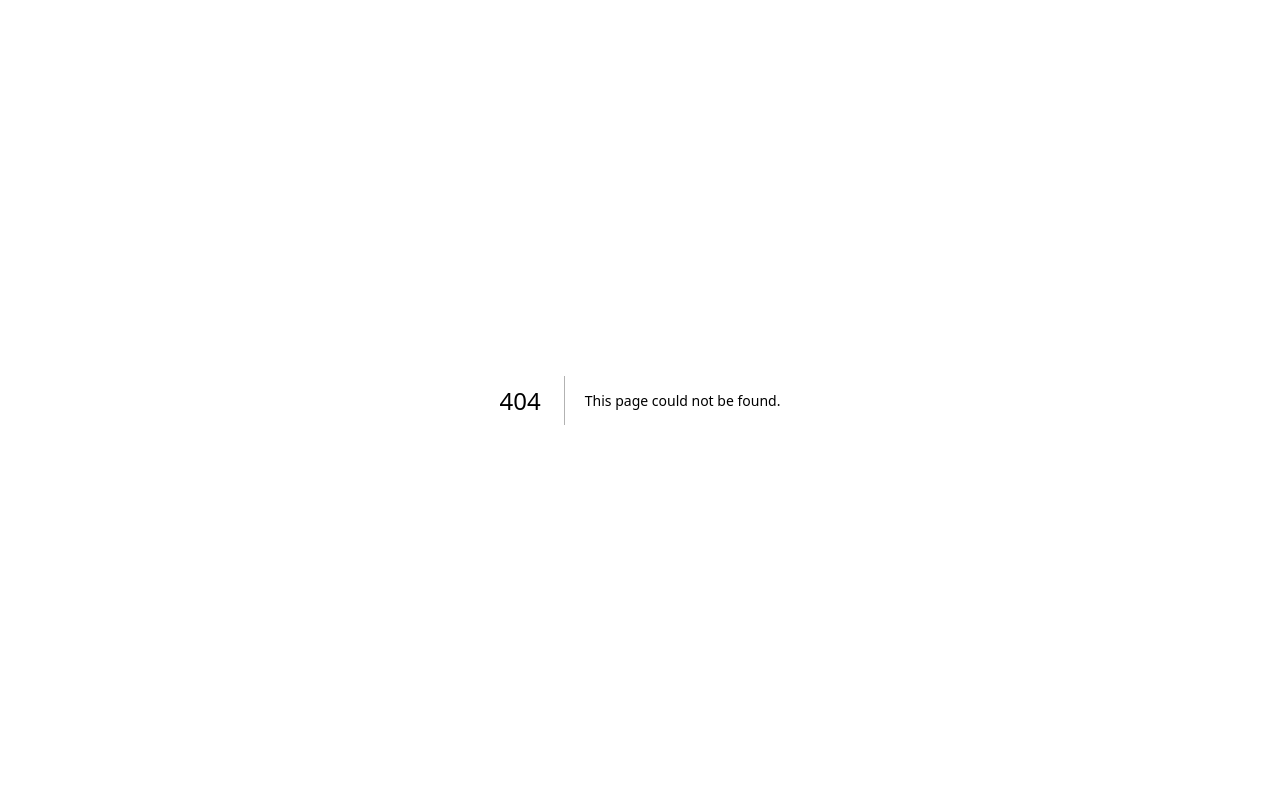
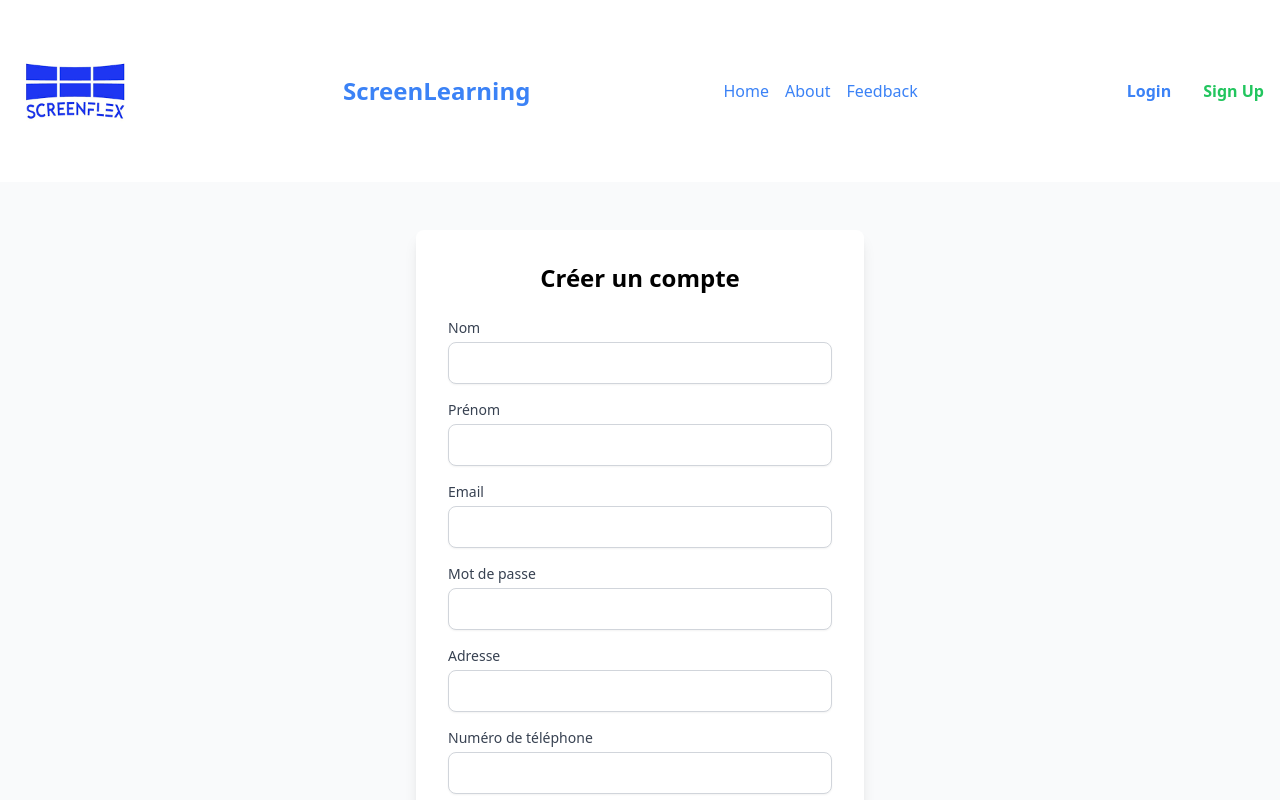
Before and after one commit to Abdslem-Ghdifi/STAGE-PFE, a Next.js app in the folder frontend/: page /user/register in a window 1280 px wide. Before the commit this address had no page. Shown: the top 800 px of the page. Built offline with nearby package versions, Linux system fonts and the light colour scheme.

Commit message:
tawa jet

```diff
--- a/frontend/pages/index.js
+++ b/frontend/pages/index.js
@@ -1,20 +1,73 @@
+import { useState } from 'react';
 import Header from "./user/components/header";
 import Footer from "./user/components/footer";
 import ImageSlider from "./user/components/ImageSlide";
 import CourseCard from "./user/components/coursecard";
 
 export default function HomePage() {
+  const [showLogin, setShowLogin] = useState(false);
+
+  const toggleLoginCard = () => {
+    setShowLogin(!showLogin);
+  };
+
   return (
     <div>
       <Header />
-      <div className=" text-gray-800 py-24">
-      <div className="container mx-auto text-center">
-        <h1 className="text-5xl font-bold mb-4">Invest in yourself today. Unlock success for a lifetime.</h1>
-        <p className="text-lg mb-8">ScreenLearning offers a unique blend of learning methods - including lectures from top faculty, group discussions and mentoring sessions, that keep learners motivated every step of the way.</p>
+      <div className="text-gray-800 py-24">
+        <div className="container mx-auto text-center">
+          <h1 className="text-5xl font-bold mb-4">Invest in yourself today. Unlock success for a lifetime.</h1>
+          <p className="text-lg mb-8">
+            ScreenLearning offers a unique blend of learning methods - including lectures from top faculty, group discussions, and mentoring sessions, that keep learners motivated every step of the way.
+          </p>
+          <button
+            onClick={toggleLoginCard}
+            className="px-6 py-3 bg-blue-500 text-white rounded-md hover:bg-blue-600 transition">
+            Login
+          </button>
+        </div>
       </div>
-    </div>
-      <ImageSlider/>
-      <CourseCard/>
+
+      {showLogin && (
+        <div className="fixed inset-0 flex justify-center items-center bg-gray-900 bg-opacity-50 z-50">
+          <div className="bg-white p-8 rounded-lg shadow-lg w-[400px]">
+            <h2 className="text-2xl font-bold text-center mb-6">Login</h2>
+            <form>
+              <div className="mb-4">
+                <label htmlFor="email" className="block text-sm font-semibold text-gray-600">Email</label>
+                <input
+                  type="email"
+                  id="email"
+                  placeholder="Enter your email"
+                  className="w-full p-3 border border-gray-300 rounded-md"
+                />
+              </div>
+              <div className="mb-6">
+                <label htmlFor="password" className="block text-sm font-semibold text-gray-600">Password</label>
+                <input
+                  type="password"
+                  id="password"
+                  placeholder="Enter your password"
+                  className="w-full p-3 border border-gray-300 rounded-md"
+                />
+              </div>
+              <button
+                type="submit"
+                className="w-full bg-blue-500 text-white py-3 rounded-md hover:bg-blue-600 transition">
+                Login
+              </button>
+            </form>
+            <div className="mt-4 text-center">
+              <button onClick={toggleLoginCard} className="text-sm text-blue-500 hover:underline">
+                Close
+              </button>
+            </div>
+          </div>
+        </div>
+      )}
+
+      <ImageSlider />
+      <CourseCard />
       <Footer />
     </div>
   );
--- a/frontend/pages/user/components/ImageSlide.js
+++ b/frontend/pages/user/components/ImageSlide.js
@@ -16,29 +16,38 @@ function ImageSlider() {
     {
       src: '/images/image3.jfif',
       alt: 'Image 3',
-      text: 'Our platform offers a wide range of courses to cater to your',
+      text: 'Our platform offers a wide range of courses to cater to your needs.',
     },
   ];
 
   const [currentImageIndex, setCurrentImageIndex] = useState(0);
+  const [fade, setFade] = useState(true); // Etat pour contrôler le fade
 
   useEffect(() => {
     const intervalId = setInterval(() => {
+      setFade(false); // Commence le fade-out
+      setTimeout(() => {
         setCurrentImageIndex((prevIndex) => (prevIndex + 1) % images.length);
-    }, 5000); // Changez la durée ici (5000 ms = 5 secondes)
+        setFade(true); // Réactive le fade-in
+      }, 1000); // Temps de fade-out avant de changer l'image (1 seconde)
+    }, 7000); // Intervalle plus long de 7 secondes
 
     return () => clearInterval(intervalId);
   }, [images.length]);
 
   return (
     <div className="relative w-full h-[700px]">
+      <div
+        className={`absolute inset-0 transition-opacity duration-1000 ${fade ? 'opacity-100' : 'opacity-0'}`}
+      >
         <Image
           src={images[currentImageIndex].src}
           alt={images[currentImageIndex].alt}
           layout="fill"
           objectFit="cover"
         />
-      <div className="absolute bottom-0 left-0 right-0  p-40 bg-opacity-30 bg-black text-white text-center text-5xl font-bold mb-4">
+      </div>
+      <div className="absolute bottom-0 left-0 right-0 p-10 bg-opacity-30 bg-black text-white text-center text-5xl font-bold mb-4">
         <p>{images[currentImageIndex].text}</p>
       </div>
     </div>
--- /dev/null
+++ b/frontend/pages/user/register.js
@@ -0,0 +1,152 @@
+import { useState } from 'react';
+import axios from 'axios';
+import { useRouter } from 'next/router';
+import Header from './components/header';
+import Footer from './components/footer';
+
+const Register = () => {
+    const [formData, setFormData] = useState({
+        nom: '',
+        prenom: '',
+        email: '',
+        password: '',
+        adresse: '',
+        telephone: ''
+    });
+
+    const [error, setError] = useState(null);
+    const [loading, setLoading] = useState(false);
+    const router = useRouter();
+
+    // Gérer les changements dans le formulaire
+    const handleChange = (e) => {
+        setFormData({
+            ...formData,
+            [e.target.name]: e.target.value
+        });
+    };
+
+    // Gérer la soumission du formulaire
+    const handleSubmit = async (e) => {
+        e.preventDefault();
+        setLoading(true);
+
+        try {
+            const response = await axios.post('http://localhost:8080/api/users/add', formData);
+            if (response.status === 201) {
+                router.push('../index.js');
+            }
+        } catch (err) {
+            setError(err.response?.data?.error || 'Erreur lors de l\'inscription');
+        } finally {
+            setLoading(false);
+        }
+    };
+
+    return (
+        <div className="min-h-screen bg-gray-50">
+            <Header /> {/* Le header est placé au début */}
+
+            <div className="flex justify-center items-center py-12">
+                <div className="bg-white p-8 rounded-lg shadow-lg w-full max-w-md">
+                    <h2 className="text-2xl font-bold mb-6 text-center">Créer un compte</h2>
+                    {error && <div className="text-red-500 mb-4 text-center">{error}</div>}
+                    <form onSubmit={handleSubmit} className="space-y-4">
+                        <div>
+                            <label htmlFor="nom" className="block text-sm font-medium text-gray-700">Nom</label>
+                            <input
+                                type="text"
+                                id="nom"
+                                name="nom"
+                                value={formData.nom}
+                                onChange={handleChange}
+                                required
+                                className="mt-1 block w-full px-4 py-2 border border-gray-300 rounded-lg shadow-sm focus:outline-none focus:ring-2 focus:ring-indigo-500"
+                            />
+                        </div>
+                        <div>
+                            <label htmlFor="prenom" className="block text-sm font-medium text-gray-700">Prénom</label>
+                            <input
+                                type="text"
+                                id="prenom"
+                                name="prenom"
+                                value={formData.prenom}
+                                onChange={handleChange}
+                                required
+                                className="mt-1 block w-full px-4 py-2 border border-gray-300 rounded-lg shadow-sm focus:outline-none focus:ring-2 focus:ring-indigo-500"
+                            />
+                        </div>
+                        <div>
+                            <label htmlFor="email" className="block text-sm font-medium text-gray-700">Email</label>
+                            <input
+                                type="email"
+                                id="email"
+                                name="email"
+                                value={formData.email}
+                                onChange={handleChange}
+                                required
+                                className="mt-1 block w-full px-4 py-2 border border-gray-300 rounded-lg shadow-sm focus:outline-none focus:ring-2 focus:ring-indigo-500"
+                            />
+                        </div>
+                        <div>
+                            <label htmlFor="password" className="block text-sm font-medium text-gray-700">Mot de passe</label>
+                            <input
+                                type="password"
+                                id="password"
+                                name="password"
+                                value={formData.password}
+                                onChange={handleChange}
+                                required
+                                className="mt-1 block w-full px-4 py-2 border border-gray-300 rounded-lg shadow-sm focus:outline-none focus:ring-2 focus:ring-indigo-500"
+                            />
+                        </div>
+                        <div>
+                            <label htmlFor="adresse" className="block text-sm font-medium text-gray-700">Adresse</label>
+                            <input
+                                type="text"
+                                id="adresse"
+                                name="adresse"
+                                value={formData.adresse}
+                                onChange={handleChange}
+                                required
+                                className="mt-1 block w-full px-4 py-2 border border-gray-300 rounded-lg shadow-sm focus:outline-none focus:ring-2 focus:ring-indigo-500"
+                            />
+                        </div>
+                        <div>
+                            <label htmlFor="telephone" className="block text-sm font-medium text-gray-700">Numéro de téléphone</label>
+                            <input
+                                type="text"
+                                id="telephone"
+                                name="telephone"
+                                value={formData.telephone}
+                                onChange={handleChange}
+                                required
+                                className="mt-1 block w-full px-4 py-2 border border-gray-300 rounded-lg shadow-sm focus:outline-none focus:ring-2 focus:ring-indigo-500"
+                            />
+                        </div>
+
+                        <div className="mt-6">
+                            <button
+                                type="submit"
+                                disabled={loading}
+                                className="w-full px-4 py-2 bg-indigo-600 text-white rounded-lg focus:outline-none focus:ring-2 focus:ring-indigo-500 disabled:opacity-50"
+                            >
+                                {loading ? 'Chargement...' : 'S\'inscrire'}
+                            </button>
+                        </div>
+                    </form>
+
+                    <div className="mt-4 text-center">
+                        <p className="text-sm text-gray-500">
+                            Vous avez déjà un compte ? <a href="/login" className="text-indigo-600 hover:text-indigo-500">Se connecter</a>
+                        </p>
+                    </div>
+                </div>
+            </div>
+
+            <Footer /> {/* Le footer est placé à la fin */}
+        </div>
+    );
+};
+
+export default Register;
```
Also changed, not shown: 2 other files (tests, documents, lock files or other folders). Lines whose indentation alone changed are shown as unchanged.
